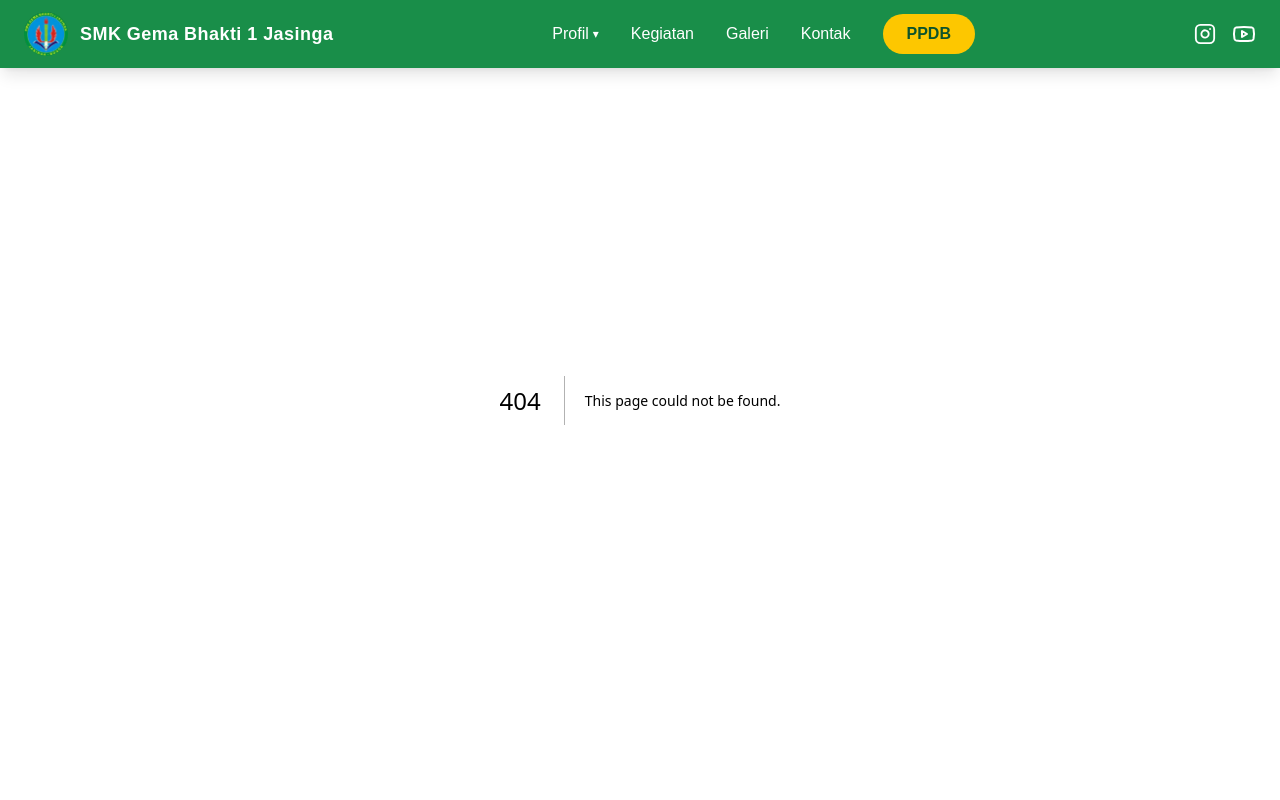
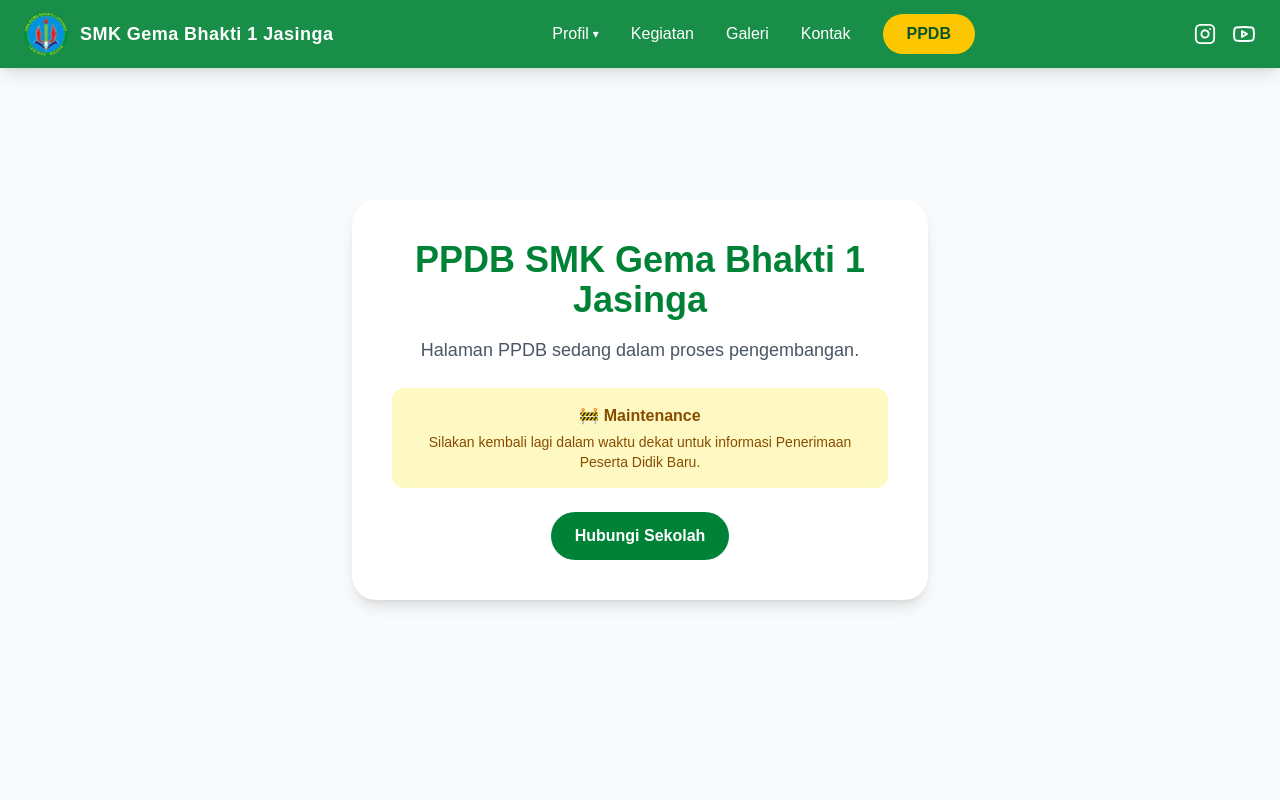
Before and after one commit to Dimas712/smk-gema-bhakti, a Next.js app: page /ppdb in a window 1280 px wide. Before the commit this address had no page. Shown: the top 800 px of the page. Built offline with nearby package versions, Linux system fonts and the light colour scheme.

Commit message:
Update halaman ppdb maintenance

```diff
--- a/src/app/layout.jsx
+++ b/src/app/layout.jsx
@@ -24,7 +24,7 @@ export const metadata = {
   openGraph: {
     title: "SMK Gema Bhakti 1 Jasinga",
     description: "Sekolah Menengah Kejuruan unggulan di Jasinga",
-    url: "https://smk-gema-bhakti.vercel.app",
+    url: "https://smkgb1jasinga.vercel.app",
     siteName: "SMK Gema Bhakti 1 Jasinga",
     images: [
       {
--- /dev/null
+++ b/src/app/ppdb/page.jsx
@@ -0,0 +1,38 @@
+"use client"
+
+export default function PPDBPage() {
+  return (
+    <main className="min-h-screen flex items-center justify-center bg-gray-50 px-4">
+      <div className="bg-white rounded-3xl shadow-lg p-10 max-w-xl text-center">
+
+        <h1 className="text-3xl md:text-4xl font-bold text-green-700 mb-4">
+          PPDB SMK Gema Bhakti 1 Jasinga
+        </h1>
+
+        <p className="text-gray-600 text-lg mb-6">
+          Halaman PPDB sedang dalam proses pengembangan.
+        </p>
+
+        <div className="bg-yellow-100 text-yellow-800 rounded-xl px-6 py-4 mb-6">
+          <p className="font-semibold">
+            🚧 Maintenance
+          </p>
+          <p className="text-sm mt-1">
+            Silakan kembali lagi dalam waktu dekat untuk informasi
+            Penerimaan Peserta Didik Baru.
+          </p>
+        </div>
+
+        <a
+          href="https://wa.me/62XXXXXXXXXX"
+          target="_blank"
+          className="inline-block bg-green-700 text-white px-6 py-3 rounded-full
+                     font-semibold hover:bg-green-800 transition"
+        >
+          Hubungi Sekolah
+        </a>
+
+      </div>
+    </main>
+  )
+}
--- a/src/app/sitemap.js
+++ b/src/app/sitemap.js
@@ -1,5 +1,5 @@
 export default function sitemap() {
-  const baseUrl = "https://smk-gema-bhakti.vercel.app" // ganti ke domain asli jika sudah ada
+  const baseUrl = "https://smkgb1jasinga.vercel.app" // ganti ke domain asli jika sudah ada
 
   const now = new Date()
 
```
